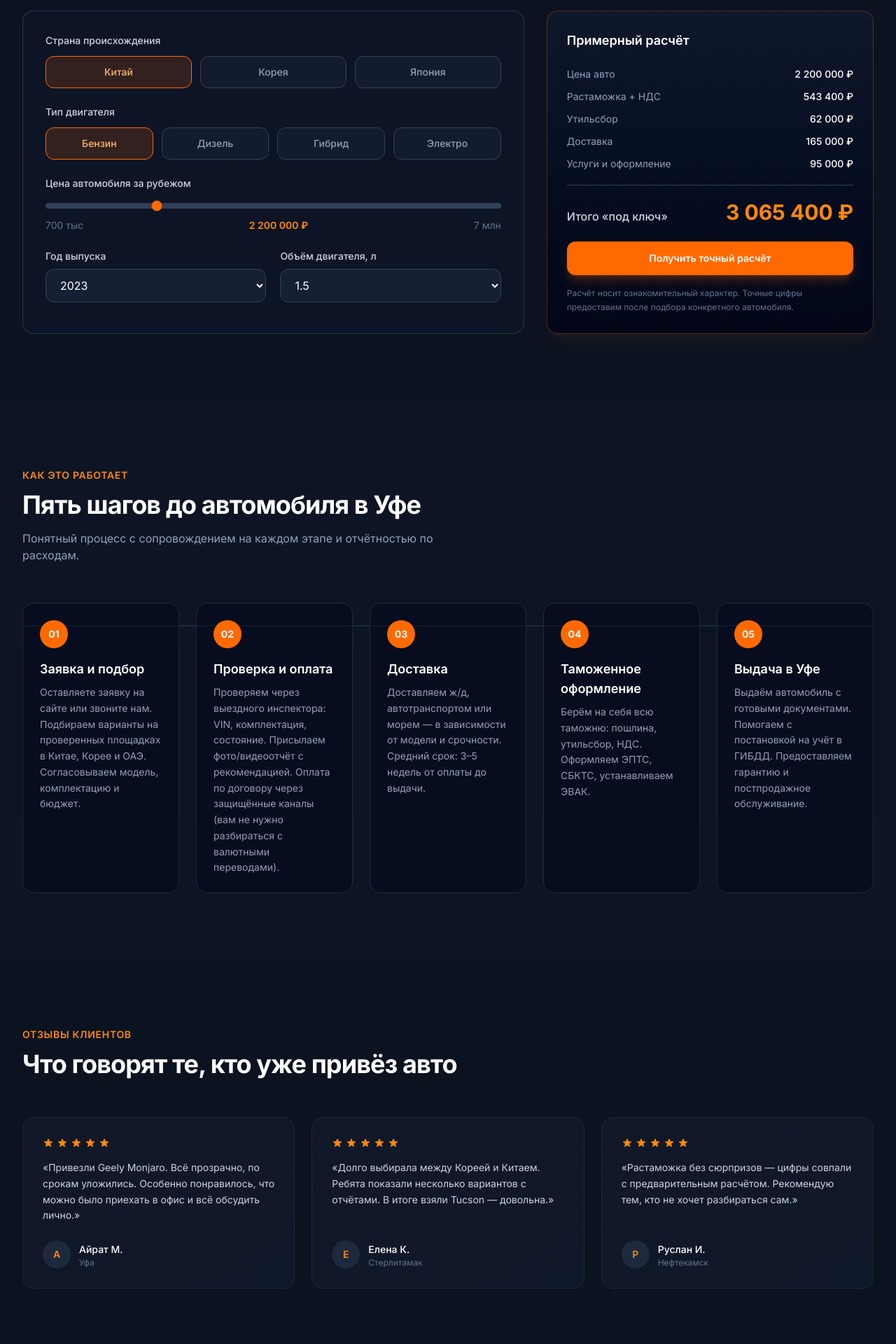
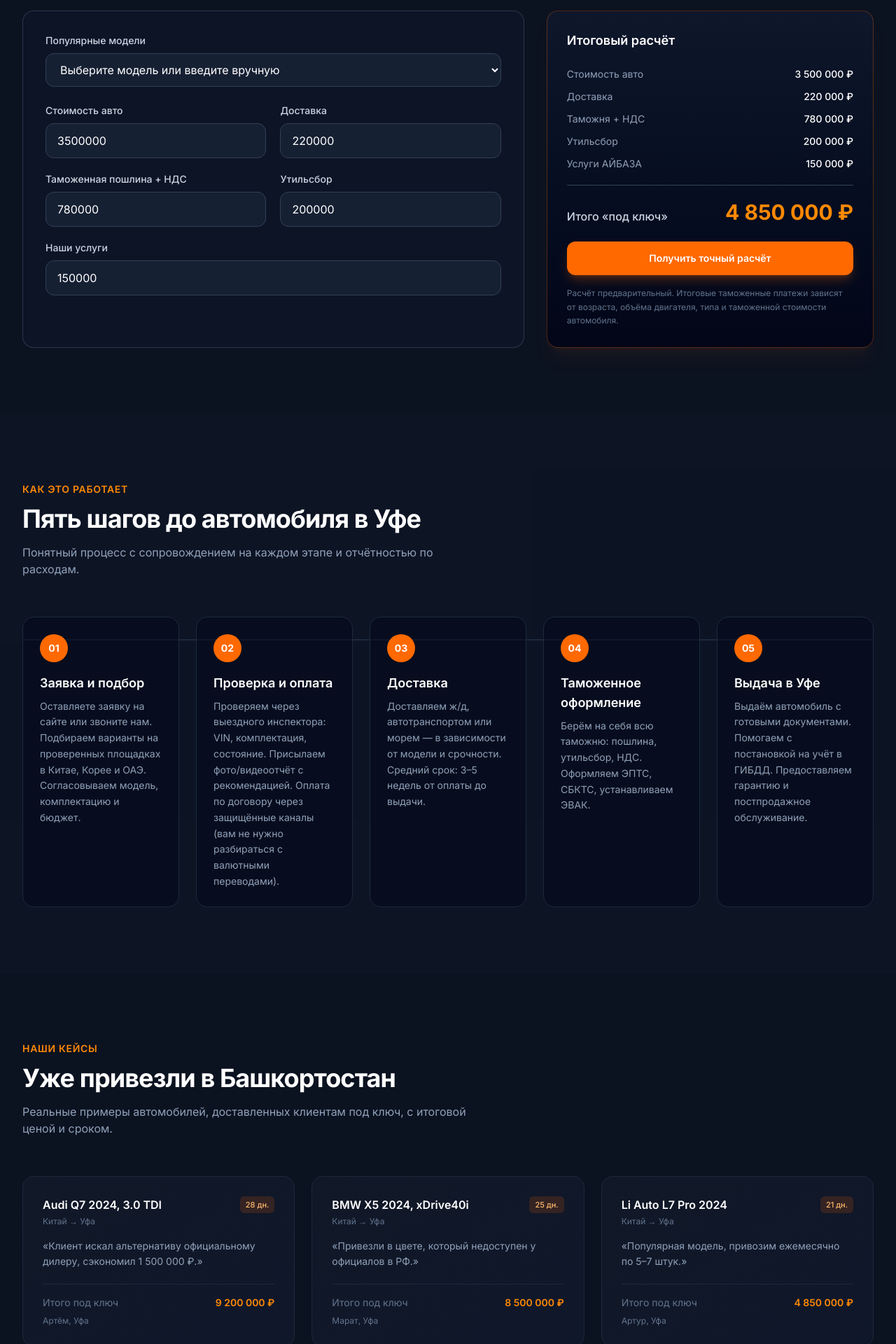
Before and after one commit to gameai2027-gif/aybaza-site, a Next.js app: page / in a window 1280 px wide. Shown: the part 3400-5320 px from the top of the page at 70% size. Built offline with nearby package versions, Linux system fonts and the light colour scheme.

Commit message:
feat: add Brands block, update Cases/Reviews, enhance Calculator with popular models, add FAQ

```diff
--- a/src/components/Calculator.tsx
+++ b/src/components/Calculator.tsx
@@ -1,173 +1,146 @@
 "use client";
 
-import { useState, useMemo } from "react";
+import { useState, useMemo, useEffect } from "react";
 import { Button } from "@/components/ui/button";
 import { formatPrice } from "@/lib/utils";
 
-const countries = [
-  { id: "cn", label: "Китай", rate: 0.26 },
-  { id: "kr", label: "Корея", rate: 0.29 },
-  { id: "jp", label: "Япония", rate: 0.31 },
-];
-
-const engineTypes = [
-  { id: "petrol", label: "Бензин", factor: 1 },
-  { id: "diesel", label: "Дизель", factor: 1.08 },
-  { id: "hybrid", label: "Гибрид", factor: 0.95 },
-  { id: "ev", label: "Электро", factor: 0.82 },
+const popularModels = [
+  { id: "", label: "Выберите модель или введите вручную", price: 0, delivery: 0, customs: 0, util: 0, services: 0 },
+  { id: "l7", label: "Li Auto L7 Pro — 4 850 000 ₽", price: 3500000, delivery: 220000, customs: 780000, util: 200000, services: 150000 },
+  { id: "zeekr", label: "Zeekr 001 — 4 200 000 ₽", price: 3100000, delivery: 210000, customs: 650000, util: 90000, services: 150000 },
+  { id: "bmw-x5", label: "BMW X5 (китайская сборка) — 8 500 000 ₽", price: 6000000, delivery: 280000, customs: 1600000, util: 320000, services: 300000 },
+  { id: "audi-q7", label: "Audi Q7 — 9 200 000 ₽", price: 6500000, delivery: 300000, customs: 1750000, util: 350000, services: 300000 },
+  { id: "mercedes-gle", label: "Mercedes GLE — 8 800 000 ₽", price: 6200000, delivery: 290000, customs: 1680000, util: 330000, services: 300000 },
+  { id: "lc300", label: "Toyota Land Cruiser — 7 500 000 ₽", price: 5200000, delivery: 350000, customs: 1400000, util: 250000, services: 300000 },
 ];
 
 export function Calculator() {
-  const [country, setCountry] = useState("cn");
-  const [engine, setEngine] = useState("petrol");
-  const [price, setPrice] = useState(2200000);
-  const [year, setYear] = useState(2023);
-  const [volume, setVolume] = useState(1.5);
+  const [modelId, setModelId] = useState("");
+  const [price, setPrice] = useState(3500000);
+  const [delivery, setDelivery] = useState(220000);
+  const [customs, setCustoms] = useState(780000);
+  const [util, setUtil] = useState(200000);
+  const [services, setServices] = useState(150000);
 
-  const result = useMemo(() => {
-    const countryRate = countries.find((c) => c.id === country)?.rate ?? 0.28;
-    const engineFactor = engineTypes.find((e) => e.id === engine)?.factor ?? 1;
-    const ageFactor = year >= 2023 ? 1 : year >= 2020 ? 1.05 : 1.12;
-    const volumeFactor = volume <= 1.6 ? 0.95 : volume <= 2.0 ? 1 : 1.15;
+  useEffect(() => {
+    const model = popularModels.find((m) => m.id === modelId);
+    if (model && model.id) {
+      setPrice(model.price);
+      setDelivery(model.delivery);
+      setCustoms(model.customs);
+      setUtil(model.util);
+      setServices(model.services);
+    }
+  }, [modelId]);
 
-    const customs = Math.round(price * countryRate * engineFactor * ageFactor * volumeFactor);
-    const utilSbor = engine === "ev" ? 32000 : Math.round(35000 + volume * 18000);
-    const delivery = 165000;
-    const services = 95000;
-    const total = price + customs + utilSbor + delivery + services;
-
-    return { customs, utilSbor, delivery, services, total };
-  }, [country, engine, price, year, volume]);
+  const total = useMemo(
+    () => price + delivery + customs + util + services,
+    [price, delivery, customs, util, services]
+  );
 
   return (
     <section id="calculator" className="py-20 sm:py-24">
       <div className="mx-auto max-w-7xl px-4 sm:px-6 lg:px-8">
         <div className="max-w-2xl mb-12">
           <p className="text-sm font-semibold uppercase tracking-wider text-orange-400 mb-3">
-            Калькулятор 2026
+            Калькулятор стоимости
           </p>
           <h2 className="text-3xl sm:text-4xl font-bold tracking-tight text-white">
-            Стоимость «под ключ» с учётом НДС 22% и утильсбора
+            Рассчитайте стоимость авто под ключ
           </h2>
           <p className="mt-4 text-slate-400">
-            Моковый расчёт для ориентира. Реальные цифры зависят от конкретного
-            автомобиля и курса валют на момент покупки.
+            Выберите популярную модель — поля заполнятся автоматически. Можно скорректировать вручную.
           </p>
         </div>
 
         <div className="grid lg:grid-cols-5 gap-8">
           <div className="lg:col-span-3 rounded-2xl border border-slate-700/80 bg-slate-900/60 p-6 sm:p-8 space-y-6">
             <div>
-              <label className="block text-sm font-medium text-slate-300 mb-3">Страна происхождения</label>
-              <div className="grid grid-cols-3 gap-3">
-                {countries.map((c) => (
-                  <button
-                    key={c.id}
-                    type="button"
-                    onClick={() => setCountry(c.id)}
-                    className={`rounded-xl border py-3 text-sm font-medium transition ${
-                      country === c.id
-                        ? "border-orange-500 bg-orange-500/15 text-orange-300"
-                        : "border-slate-700 bg-slate-800/40 text-slate-400 hover:border-slate-600"
-                    }`}
-                  >
-                    {c.label}
-                  </button>
+              <label className="block text-sm font-medium text-slate-300 mb-2">Популярные модели</label>
+              <select
+                value={modelId}
+                onChange={(e) => setModelId(e.target.value)}
+                className="w-full rounded-xl border border-slate-700 bg-slate-800/60 px-4 py-3 text-white focus:border-orange-500 focus:outline-none focus:ring-1 focus:ring-orange-500"
+              >
+                {popularModels.map((m) => (
+                  <option key={m.id} value={m.id}>{m.label}</option>
                 ))}
-              </div>
-            </div>
-
-            <div>
-              <label className="block text-sm font-medium text-slate-300 mb-3">Тип двигателя</label>
-              <div className="grid grid-cols-2 sm:grid-cols-4 gap-3">
-                {engineTypes.map((e) => (
-                  <button
-                    key={e.id}
-                    type="button"
-                    onClick={() => setEngine(e.id)}
-                    className={`rounded-xl border py-3 text-sm font-medium transition ${
-                      engine === e.id
-                        ? "border-orange-500 bg-orange-500/15 text-orange-300"
-                        : "border-slate-700 bg-slate-800/40 text-slate-400 hover:border-slate-600"
-                    }`}
-                  >
-                    {e.label}
-                  </button>
-                ))}
-              </div>
-            </div>
-
-            <div>
-              <label className="block text-sm font-medium text-slate-300 mb-2">Цена автомобиля за рубежом</label>
-              <input
-                type="range"
-                min={700000}
-                max={7000000}
-                step={50000}
-                value={price}
-                onChange={(e) => setPrice(Number(e.target.value))}
-                className="w-full accent-orange-500 h-2 bg-slate-700 rounded-lg appearance-none cursor-pointer"
-              />
-              <div className="mt-2 flex justify-between text-sm">
-                <span className="text-slate-500">700 тыс</span>
-                <span className="font-semibold text-orange-400">{formatPrice(price)}</span>
-                <span className="text-slate-500">7 млн</span>
-              </div>
+              </select>
             </div>
 
             <div className="grid sm:grid-cols-2 gap-5">
               <div>
-                <label className="block text-sm font-medium text-slate-300 mb-2">Год выпуска</label>
-                <select
-                  value={year}
-                  onChange={(e) => setYear(Number(e.target.value))}
+                <label className="block text-sm font-medium text-slate-300 mb-2">Стоимость авто</label>
+                <input
+                  type="number"
+                  value={price}
+                  onChange={(e) => setPrice(Number(e.target.value))}
                   className="w-full rounded-xl border border-slate-700 bg-slate-800/60 px-4 py-3 text-white focus:border-orange-500 focus:outline-none focus:ring-1 focus:ring-orange-500"
-                >
-                  {[2025, 2024, 2023, 2022, 2021, 2020, 2019].map((y) => (
-                    <option key={y} value={y}>{y}</option>
-                  ))}
-                </select>
+                />
               </div>
               <div>
-                <label className="block text-sm font-medium text-slate-300 mb-2">Объём двигателя, л</label>
-                <select
-                  value={volume}
-                  onChange={(e) => setVolume(Number(e.target.value))}
+                <label className="block text-sm font-medium text-slate-300 mb-2">Доставка</label>
+                <input
+                  type="number"
+                  value={delivery}
+                  onChange={(e) => setDelivery(Number(e.target.value))}
                   className="w-full rounded-xl border border-slate-700 bg-slate-800/60 px-4 py-3 text-white focus:border-orange-500 focus:outline-none focus:ring-1 focus:ring-orange-500"
-                  disabled={engine === "ev"}
-                >
-                  {[1.0, 1.2, 1.4, 1.5, 1.6, 1.8, 2.0, 2.4, 2.5, 3.0, 3.5].map((v) => (
-                    <option key={v} value={v}>{v.toFixed(1)}</option>
-                  ))}
-                </select>
+                />
+              </div>
+              <div>
+                <label className="block text-sm font-medium text-slate-300 mb-2">Таможенная пошлина + НДС</label>
+                <input
+                  type="number"
+                  value={customs}
+                  onChange={(e) => setCustoms(Number(e.target.value))}
+                  className="w-full rounded-xl border border-slate-700 bg-slate-800/60 px-4 py-3 text-white focus:border-orange-500 focus:outline-none focus:ring-1 focus:ring-orange-500"
+                />
+              </div>
+              <div>
+                <label className="block text-sm font-medium text-slate-300 mb-2">Утильсбор</label>
+                <input
+                  type="number"
+                  value={util}
+                  onChange={(e) => setUtil(Number(e.target.value))}
+                  className="w-full rounded-xl border border-slate-700 bg-slate-800/60 px-4 py-3 text-white focus:border-orange-500 focus:outline-none focus:ring-1 focus:ring-orange-500"
+                />
+              </div>
+              <div className="sm:col-span-2">
+                <label className="block text-sm font-medium text-slate-300 mb-2">Наши услуги</label>
+                <input
+                  type="number"
+                  value={services}
+                  onChange={(e) => setServices(Number(e.target.value))}
+                  className="w-full rounded-xl border border-slate-700 bg-slate-800/60 px-4 py-3 text-white focus:border-orange-500 focus:outline-none focus:ring-1 focus:ring-orange-500"
+                />
               </div>
             </div>
           </div>
 
           <div className="lg:col-span-2">
             <div className="sticky top-24 rounded-2xl border border-orange-500/30 bg-gradient-to-b from-slate-900 to-slate-950 p-6 sm:p-7 shadow-xl shadow-orange-500/5">
-              <h3 className="text-lg font-semibold text-white mb-6">Примерный расчёт</h3>
+              <h3 className="text-lg font-semibold text-white mb-6">Итоговый расчёт</h3>
 
               <div className="space-y-3 text-sm">
                 <div className="flex justify-between">
-                  <span className="text-slate-400">Цена авто</span>
+                  <span className="text-slate-400">Стоимость авто</span>
                   <span className="text-white font-medium">{formatPrice(price)}</span>
                 </div>
                 <div className="flex justify-between">
-                  <span className="text-slate-400">Растаможка + НДС</span>
-                  <span className="text-white font-medium">{formatPrice(result.customs)}</span>
+                  <span className="text-slate-400">Доставка</span>
+                  <span className="text-white font-medium">{formatPrice(delivery)}</span>
+                </div>
+                <div className="flex justify-between">
+                  <span className="text-slate-400">Таможня + НДС</span>
+                  <span className="text-white font-medium">{formatPrice(customs)}</span>
                 </div>
                 <div className="flex justify-between">
                   <span className="text-slate-400">Утильсбор</span>
-                  <span className="text-white font-medium">{formatPrice(result.utilSbor)}</span>
+                  <span className="text-white font-medium">{formatPrice(util)}</span>
                 </div>
                 <div className="flex justify-between">
-                  <span className="text-slate-400">Доставка</span>
-                  <span className="text-white font-medium">{formatPrice(result.delivery)}</span>
-                </div>
-                <div className="flex justify-between">
-                  <span className="text-slate-400">Услуги и оформление</span>
-                  <span className="text-white font-medium">{formatPrice(result.services)}</span>
+                  <span className="text-slate-400">Услуги АЙБАЗА</span>
+                  <span className="text-white font-medium">{formatPrice(services)}</span>
                 </div>
               </div>
 
@@ -176,7 +149,7 @@ export function Calculator() {
               <div className="flex justify-between items-end mb-6">
                 <span className="text-slate-300 font-medium">Итого «под ключ»</span>
                 <span className="text-2xl sm:text-3xl font-bold text-orange-400">
-                  {formatPrice(result.total)}
+                  {formatPrice(total)}
                 </span>
               </div>
 
@@ -191,8 +164,7 @@ export function Calculator() {
               </Button>
 
               <p className="mt-4 text-xs text-slate-500 leading-relaxed">
-                Расчёт носит ознакомительный характер. Точные цифры предоставим
-                после подбора конкретного автомобиля.
+                Расчёт предварительный. Итоговые таможенные платежи зависят от возраста, объёма двигателя, типа и таможенной стоимости автомобиля.
               </p>
             </div>
           </div>
--- a/src/components/Reviews.tsx
+++ b/src/components/Reviews.tsx
@@ -1,21 +1,53 @@
-const reviews = [
+"use client";
+
+import { Button } from "@/components/ui/button";
+import { formatPrice } from "@/lib/utils";
+
+const cases = [
   {
-    name: "Айрат М.",
-    city: "Уфа",
-    text: "Привезли Geely Monjaro. Всё прозрачно, по срокам уложились. Особенно понравилось, что можно было приехать в офис и всё обсудить лично.",
-    rating: 5,
+    model: "Audi Q7 2024, 3.0 TDI",
+    from: "Китай → Уфа",
+    priceChina: "¥650 000",
+    total: 9200000,
+    days: 28,
+    comment: "Клиент искал альтернативу официальному дилеру, сэкономил 1 500 000 ₽.",
+    client: "Артём, Уфа",
   },
   {
-    name: "Елена К.",
-    city: "Стерлитамак",
-    text: "Долго выбирала между Кореей и Китаем. Ребята показали несколько вариантов с отчётами. В итоге взяли Tucson — довольна.",
-    rating: 5,
+    model: "BMW X5 2024, xDrive40i",
+    from: "Китай → Уфа",
+    priceChina: "¥600 000",
+    total: 8500000,
+    days: 25,
+    comment: "Привезли в цвете, который недоступен у официалов в РФ.",
+    client: "Марат, Уфа",
   },
   {
-    name: "Руслан И.",
-    city: "Нефтекамск",
-    text: "Растаможка без сюрпризов — цифры совпали с предварительным расчётом. Рекомендую тем, кто не хочет разбираться сам.",
-    rating: 5,
+    model: "Li Auto L7 Pro 2024",
+    from: "Китай → Уфа",
+    priceChina: "¥350 000",
+    total: 4850000,
+    days: 21,
+    comment: "Популярная модель, привозим ежемесячно по 5–7 штук.",
+    client: "Артур, Уфа",
+  },
+  {
+    model: "Genesis GV80",
+    from: "Корея → Стерлитамак",
+    priceChina: "—",
+    total: 5600000,
+    days: 38,
+    comment: "Нашли идеальный вариант с корейского рынка и полностью растаможили.",
+    client: "Динар, Стерлитамак",
+  },
+  {
+    model: "Toyota Land Cruiser 300",
+    from: "ОАЭ → Уфа",
+    priceChina: "—",
+    total: 9200000,
+    days: 45,
+    comment: "Внедорожник из Эмиратов в максимальной версии. Расчёт совпал до рубля.",
+    client: "Рустем, Уфа",
   },
 ];
 
@@ -25,47 +57,57 @@ export function Reviews() {
       <div className="mx-auto max-w-7xl px-4 sm:px-6 lg:px-8">
         <div className="max-w-2xl mb-14">
           <p className="text-sm font-semibold uppercase tracking-wider text-orange-400 mb-3">
-            Отзывы клиентов
+            Наши кейсы
           </p>
           <h2 className="text-3xl sm:text-4xl font-bold tracking-tight text-white">
-            Что говорят те, кто уже привёз авто
+            Уже привезли в Башкортостан
           </h2>
+          <p className="mt-4 text-slate-400">
+            Реальные примеры автомобилей, доставленных клиентам под ключ, с итоговой ценой и сроком.
+          </p>
         </div>
 
-        <div className="grid md:grid-cols-3 gap-6">
-          {reviews.map((r, idx) => (
-            <blockquote
+        <div className="grid md:grid-cols-2 lg:grid-cols-3 gap-6">
+          {cases.map((c, idx) => (
+            <article
               key={idx}
               className="card-premium rounded-2xl p-6 sm:p-7 flex flex-col"
             >
-              <div className="flex gap-1 mb-4">
-                {Array.from({ length: r.rating }).map((_, i) => (
-                  <svg
-                    key={i}
-                    className="h-4 w-4 text-orange-400"
-                    fill="currentColor"
-                    viewBox="0 0 20 20"
-                  >
-                    <path d="M9.049 2.927c.3-.921 1.603-.921 1.902 0l1.07 3.292a1 1 0 00.95.69h3.462c.969 0 1.371 1.24.588 1.81l-2.8 2.034a1 1 0 00-.364 1.118l1.07 3.292c.3.921-.755 1.688-1.54 1.118l-2.8-2.034a1 1 0 00-1.175 0l-2.8 2.034c-.784.57-1.838-.197-1.539-1.118l1.07-3.292a1 1 0 00-.364-1.118L2.98 8.72c-.783-.57-.38-1.81.588-1.81h3.461a1 1 0 00.951-.69l1.07-3.292z" />
-                  </svg>
-                ))}
+              <div className="flex items-start justify-between gap-3 mb-4">
+                <div>
+                  <h3 className="text-base font-semibold text-white">{c.model}</h3>
+                  <p className="text-xs text-slate-500 mt-1">{c.from}</p>
+                </div>
+                <span className="shrink-0 rounded-md bg-orange-500/15 px-2 py-1 text-[11px] font-medium text-orange-300">
+                  {c.days} дн.
+                </span>
               </div>
-              <p className="text-slate-300 text-sm leading-relaxed flex-1 mb-6">
-                «{r.text}»
+
+              <p className="text-sm text-slate-400 leading-relaxed flex-1 mb-5">
+                «{c.comment}»
               </p>
-              <footer className="flex items-center gap-3">
-                <div className="flex h-10 w-10 items-center justify-center rounded-full bg-slate-800 text-sm font-semibold text-orange-400">
-                  {r.name.charAt(0)}
+
+              <div className="border-t border-slate-800 pt-4 space-y-2 text-sm">
+                <div className="flex justify-between">
+                  <span className="text-slate-500">Итого под ключ</span>
+                  <span className="font-semibold text-orange-400">{formatPrice(c.total)}</span>
                 </div>
-                <div>
-                  <cite className="not-italic font-medium text-white text-sm">
-                    {r.name}
-                  </cite>
-                  <p className="text-xs text-slate-500">{r.city}</p>
-                </div>
-              </footer>
-            </blockquote>
+                <p className="text-xs text-slate-500">{c.client}</p>
+              </div>
+            </article>
           ))}
+        </div>
+
+        <div className="mt-10 text-center">
+          <Button
+            variant="outline"
+            size="lg"
+            onClick={() =>
+              document.getElementById("lead-form")?.scrollIntoView({ behavior: "smooth" })
+            }
+          >
+            Хочу такой же расчёт
+          </Button>
         </div>
       </div>
     </section>
```
Also changed, not shown: src/components/Brands.tsx (added, +73 -0 lines), src/components/FAQ.tsx (added, +82 -0 lines).
